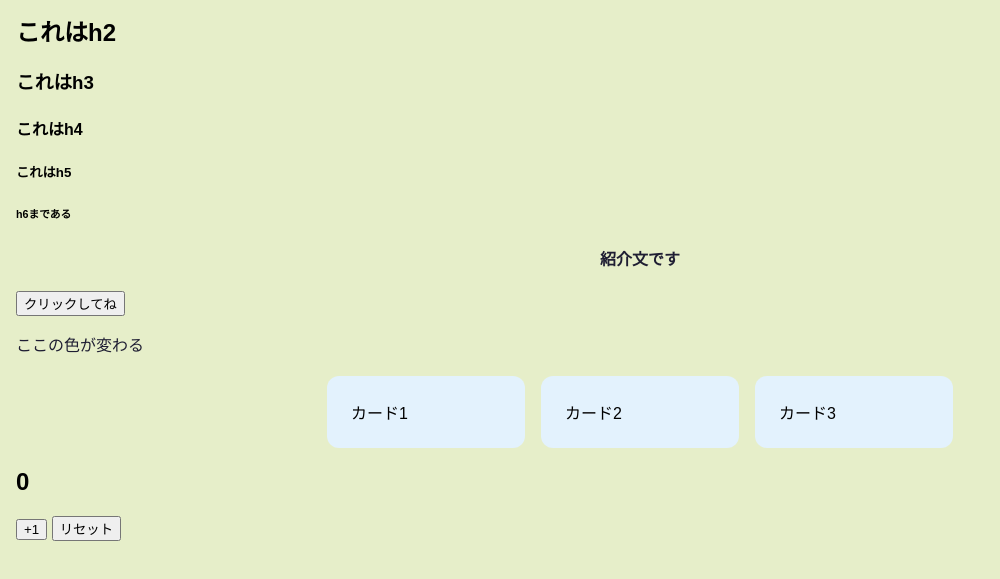
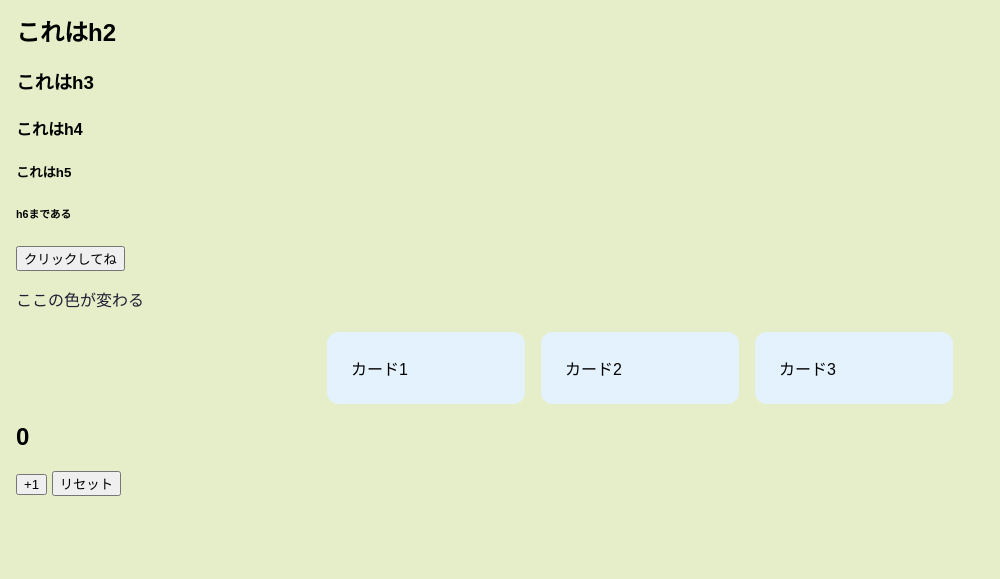
Before and after one commit to Yusyo8554/practice, a plain HTML site: page index.html in a window 1280 px wide. Shown: the part 119-698 px from the top of the page, without its empty margins (0-1000 px from the left). Drawn offline with Linux system fonts and the light colour scheme.

Commit message:
個人情報を削除

```diff
--- a/index.html
+++ b/index.html
@@ -12,7 +12,6 @@
     <h4>これはh4</h4>
     <h5>これはh5</h5>
     <h6>h6まである</h6>
-    <p class="sample-text">紹介文です</p>
     <button id="btn" onclick="ChangeColor('Blue')">クリックしてね</button>
     <p id="message">ここの色が変わる</p>
     <div class="card-list">
```
